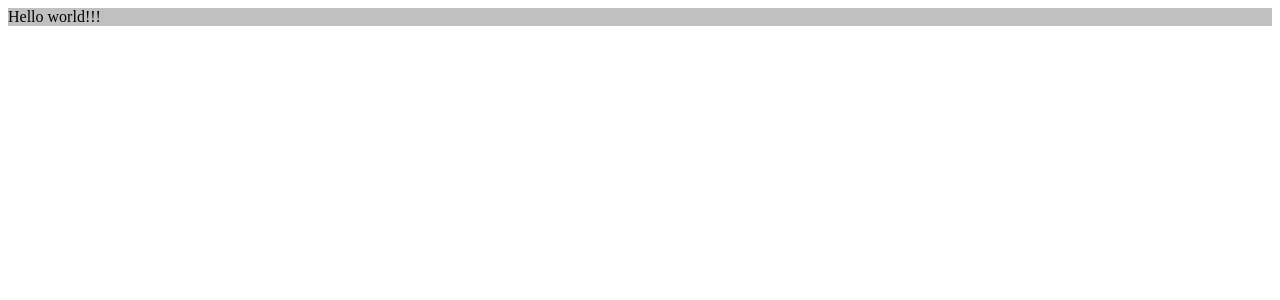
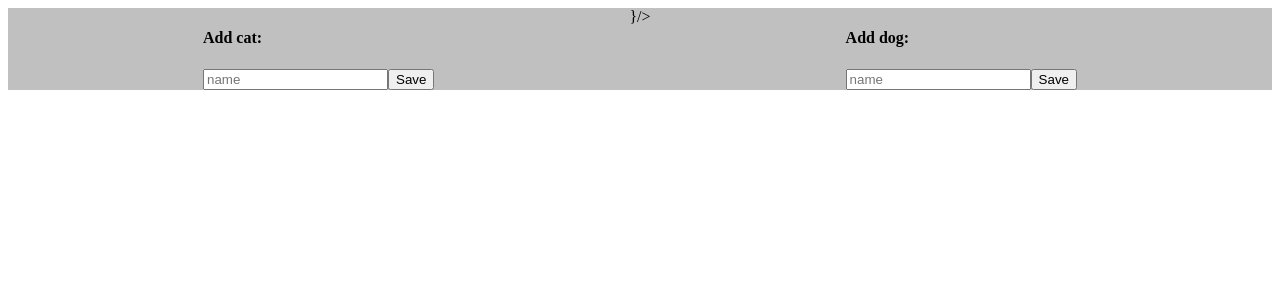
Before and after one commit to Oleh3131/react-june-2022, a React (Create React App) app: page / in a window 1280 px wide. Shown: the top 300 px of the page. Built offline with nearby package versions, Linux system fonts and the light colour scheme.

Commit message:
homework 5 reducer third task

```diff
--- a/package.json
+++ b/package.json
@@ -9,7 +9,8 @@
     "react": "^18.2.0",
     "react-dom": "^18.2.0",
     "react-scripts": "5.0.1",
-    "web-vitals": "^2.1.4"
+    "web-vitals": "^2.1.4",
+    "react-hook-form": "^7.36.1"
   },
   "scripts": {
     "start": "react-scripts start",
--- a/src/App.css
+++ /dev/null
@@ -1,3 +0,0 @@
-.App{
-  background: silver;
-}
--- a/src/App.js
+++ b/src/App.js
@@ -1,9 +1,12 @@
-import './App.css';
+import './App.module.css';
+
+import css from './App.module.css'
+import {ReducerFirst} from "./reducers";
 
 function App() {
     return (
-        <div className="App">
-            Hello world!!!
+        <div className={css.App}>
+            <ReducerFirst/>
         </div>
     );
 }
--- /dev/null
+++ b/src/App.module.css
@@ -0,0 +1,9 @@
+.App{
+  background: silver;
+}
+
+.FormBlock{
+  display: flex;
+  flex-direction: row;
+  justify-content: space-evenly;
+}
--- /dev/null
+++ b/src/components/CatFormComponent.js
@@ -0,0 +1,31 @@
+import React from 'react';
+import {useForm} from "react-hook-form";
+
+
+const CatFormComponent = () => {
+
+
+    const {register, handleSubmit, reset} = useForm({mode: "all"});
+
+
+    function submit(animal) {
+
+        console.log(animal)
+
+        reset()
+    }
+
+    return (
+
+        <form onSubmit={handleSubmit(submit)}>
+            <div>
+                <h4>Add cat:</h4>
+                <input type="text" placeholder={'name'} {...register('catName')}/>
+                <button>Save</button>
+            </div>
+        </form>
+
+    );
+};
+
+export default CatFormComponent;
--- /dev/null
+++ b/src/components/DogFormComponent.js
@@ -0,0 +1,29 @@
+import React from 'react';
+import {useForm} from "react-hook-form";
+
+import {useReducer2} from "../reducers";
+
+const DogFormComponent = () => {
+
+    const {register, handleSubmit} = useForm({mode:"all"});
+
+    const [state,dispatch] = useReducer2();
+
+    function submitSecond({dogName}){
+
+        return dogName;
+
+    }
+
+    return (
+        <form onSubmit={handleSubmit(submitSecond)}>
+            <div>
+                <h4>Add dog:</h4><input type="text" placeholder={'name'} {...register('dogName')}/>
+                <button onClick={()=>dispatch({type:'dogName',payload:submitSecond()})}>Save</button>
+            </div>
+        </form>
+
+    );
+};
+
+export default DogFormComponent;
--- /dev/null
+++ b/src/components/insex.js
@@ -0,0 +1,2 @@
+export * from  './CatFormComponent'
+export * from './DogFormComponent'
--- /dev/null
+++ b/src/reducers/index.js
@@ -0,0 +1 @@
+export * from './reducer.first'
--- /dev/null
+++ b/src/reducers/reducer.first.js
@@ -0,0 +1,47 @@
+import React, {useReducer} from 'react';
+import css from "../App.module.css";
+import CatFormComponent from "../components/CatFormComponent";
+import DogFormComponent from "../components/DogFormComponent";
+
+function stateFunction(initialValue) {
+
+
+    return {cats: initialValue, dogs: initialValue}
+
+}
+
+function reducer(state, action) {
+
+    if (action.type === 'dogName') {
+
+        console.log(action.payload)
+
+    }
+
+}
+
+const useReducer2 =()=>useReducer(reducer, [], stateFunction);
+
+const ReducerFirst = () => {
+
+    return (
+
+        <div>
+
+            <div className={css.FormBlock}>
+                <CatFormComponent/> }/>
+                <DogFormComponent/>
+            </div>
+
+            <div>
+                {/*<p>{state.dogs}</p>*/}
+            </div>
+
+        </div>
+    );
+};
+
+export {
+    ReducerFirst,
+    useReducer2
+}
```
